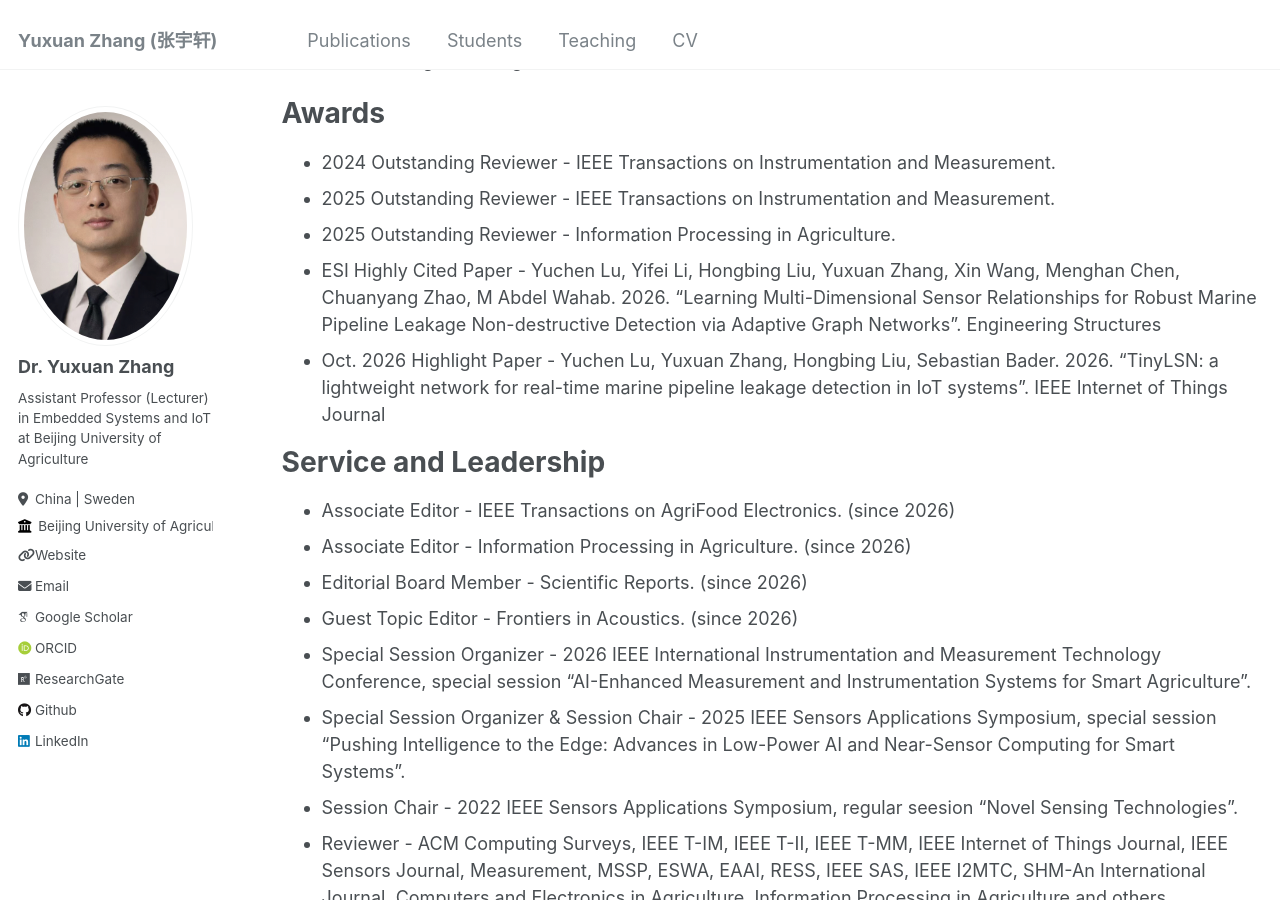
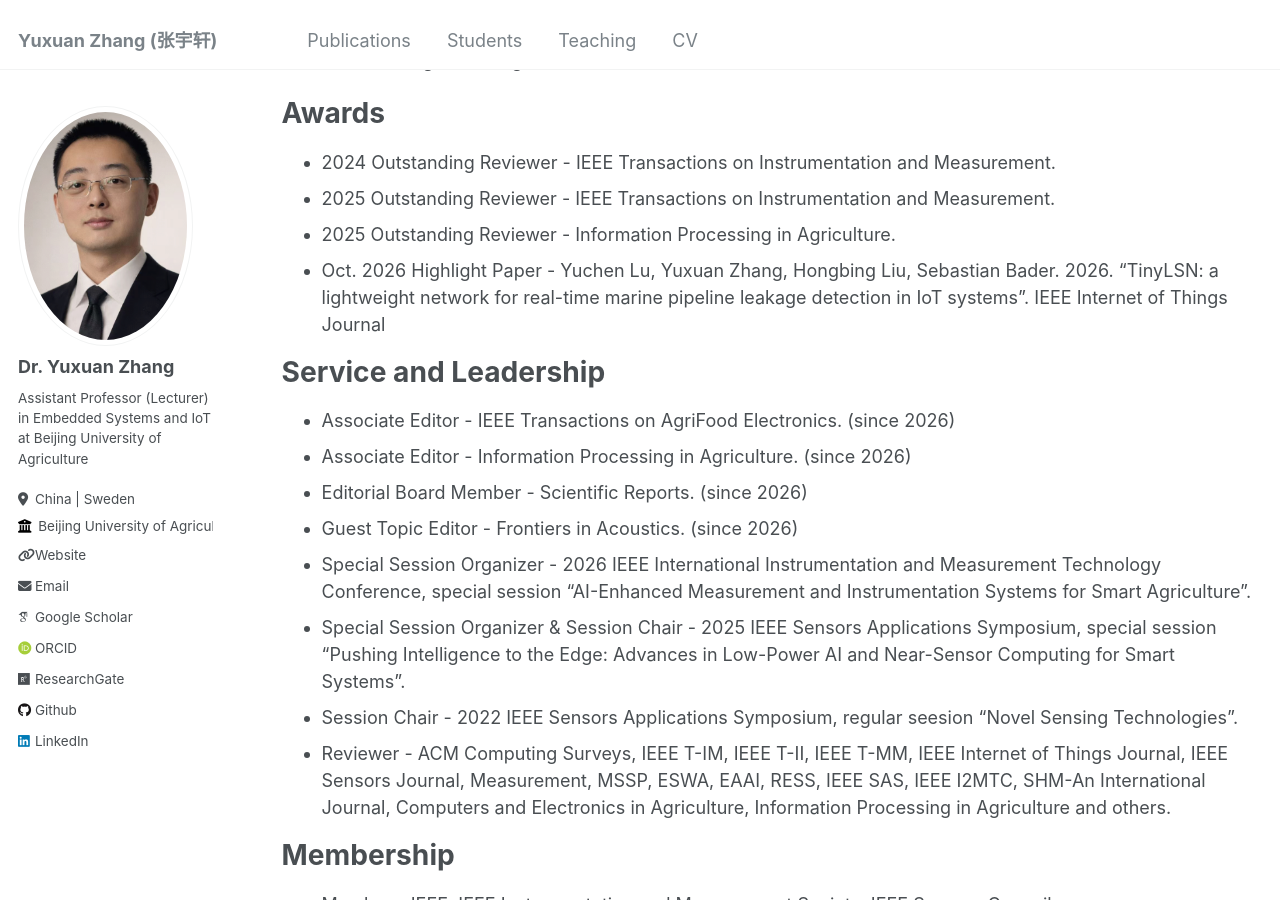
Before and after one commit to YuxuanZhang-96/YuxuanZhang-96.github.io, a Jekyll site: the page built from _pages/cv.md, in a window 1280 px wide and 900 px high, scrolled down 608 px. Built offline with Jekyll 4.4.1, drawn with Linux system fonts in a browser that asks for light colours; some web fonts are replaced.

Commit message:
Remove ESI Highly Cited Paper entry from CV
Removed an entry for an ESI Highly Cited Paper from the CV.

```diff
--- a/_pages/cv.md
+++ b/_pages/cv.md
@@ -34,7 +34,6 @@ Awards
 * 2024 Outstanding Reviewer                 - IEEE Transactions on Instrumentation and Measurement.
 * 2025 Outstanding Reviewer                 - IEEE Transactions on Instrumentation and Measurement.
 * 2025 Outstanding Reviewer                 - Information Processing in Agriculture.
-* ESI Highly Cited Paper                    - Yuchen Lu, Yifei Li, Hongbing Liu, Yuxuan Zhang, Xin Wang, Menghan Chen, Chuanyang Zhao, M Abdel Wahab. 2026. "Learning Multi-Dimensional Sensor Relationships for Robust Marine Pipeline Leakage Non-destructive Detection via Adaptive Graph Networks". Engineering Structures
 * Oct. 2026 Highlight Paper                 - Yuchen Lu, Yuxuan Zhang, Hongbing Liu, Sebastian Bader. 2026. "TinyLSN: a lightweight network for real-time marine pipeline leakage detection in IoT systems". IEEE Internet of Things Journal
 
 Service and Leadership
```
